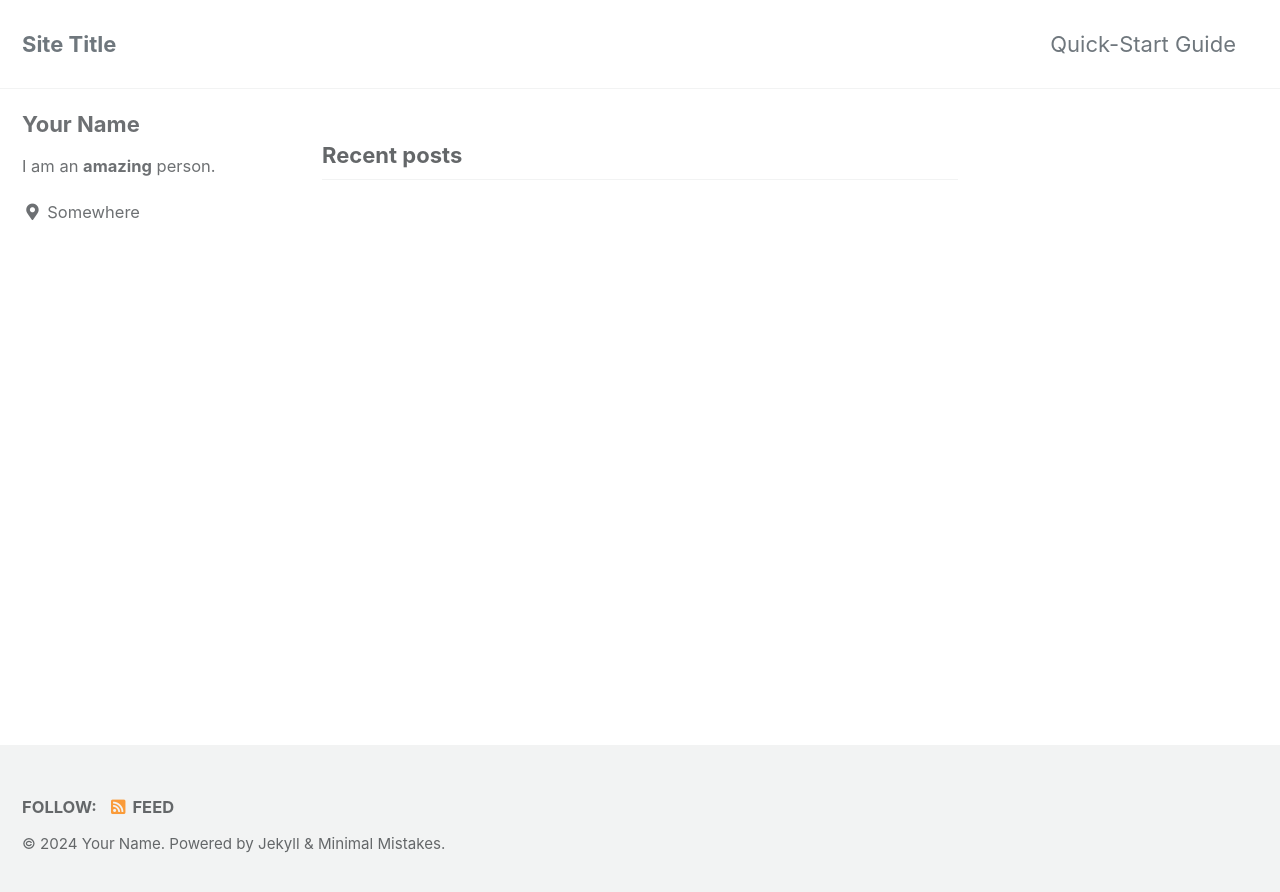
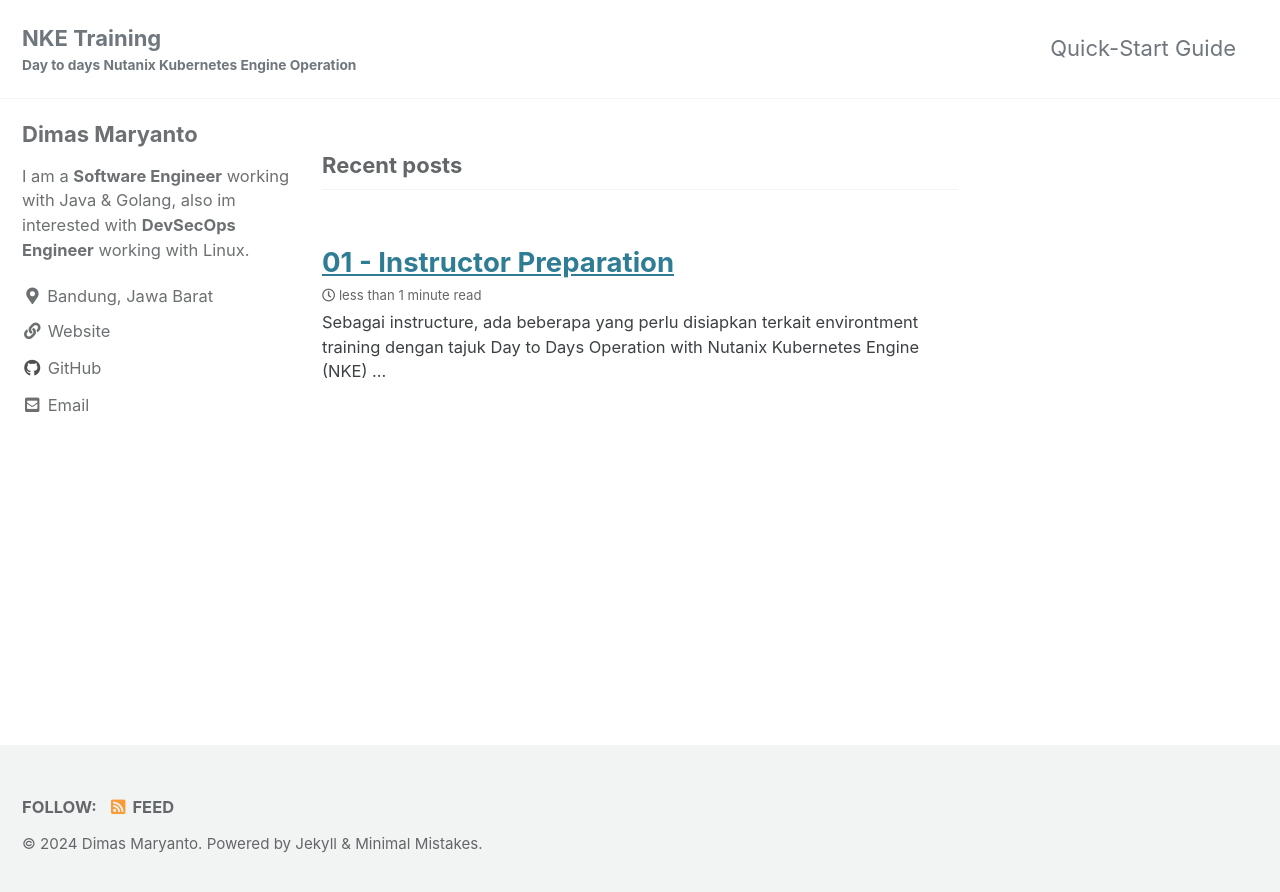
Before and after one commit to dimMaryanto93/nke-days-ops-with-springboot, a Jekyll site: the page built from docs/index.html, in a window 1280 px wide. Shown: the top 892 px of the page. Built offline with Jekyll 4.4.1, drawn with Linux system fonts in a browser that asks for light colours; cached includes are drawn as plain includes; the list of posts is cut into pages by our own code.

```diff
--- a/docs/_config.yml
+++ b/docs/_config.yml
@@ -16,11 +16,11 @@ minimal_mistakes_skin    : "default" # "air", "aqua", "contrast", "dark", "dirt"
 
 # Site Settings
 locale                   : "en-US"
-title                    : "Site Title"
+title                    : "NKE Training"
 title_separator          : "-"
-subtitle                 : # site tagline that appears below site title in masthead
-name                     : "Your Name"
-description              : "An amazing website."
+subtitle                 : "Day to days Nutanix Kubernetes Engine Operation" # site tagline that appears below site title in masthead
+name                     : "Dimas Maryanto"
+description              : "Training Day to days operation with Nutanix Kubernetes Engine (NKE)"
 url                      : # the base hostname & protocol for your site e.g. "https://mmistakes.github.io"
 baseurl                  : "/nke-days-ops-with-springboot" # the subpath of your site, e.g. "/blog"
 repository               : "dimMaryanto93/nke-days-ops-with-springboot" # GitHub username/repo-name e.g. "mmistakes/minimal-mistakes"
@@ -104,52 +104,18 @@ analytics:
 
 # Site Author
 author:
-  name             : "Your Name"
+  name             : "Dimas Maryanto"
   avatar           : # path of avatar image, e.g. "/assets/images/bio-photo.jpg"
-  bio              : "I am an **amazing** person."
-  location         : "Somewhere"
-  email            :
+  bio              : "I am a **Software Engineer** working with Java & Golang, also im interested with **DevSecOps Engineer** working with Linux."
+  location         : "Bandung, Jawa Barat"
+  email            : "dimas.maryanto@nutanix.com"
   links:
-    - label: "Email"
-      icon: "fas fa-fw fa-envelope-square"
-      # url: "mailto:your.name@email.com"
     - label: "Website"
       icon: "fas fa-fw fa-link"
-      # url: "https://your-website.com"
-    - label: "Twitter"
-      icon: "fab fa-fw fa-twitter-square"
-      # url: "https://twitter.com/"
-    - label: "Facebook"
-      icon: "fab fa-fw fa-facebook-square"
-      # url: "https://facebook.com/"
+      url: "https://www.dimas-maryanto.com/profile"
     - label: "GitHub"
       icon: "fab fa-fw fa-github"
-      # url: "https://github.com/"
-    - label: "Instagram"
-      icon: "fab fa-fw fa-instagram"
-      # url: "https://instagram.com/"
-
-# Site Footer
-footer:
-  links:
-    - label: "Twitter"
-      icon: "fab fa-fw fa-twitter-square"
-      # url:
-    - label: "Facebook"
-      icon: "fab fa-fw fa-facebook-square"
-      # url:
-    - label: "GitHub"
-      icon: "fab fa-fw fa-github"
-      # url:
-    - label: "GitLab"
-      icon: "fab fa-fw fa-gitlab"
-      # url:
-    - label: "Bitbucket"
-      icon: "fab fa-fw fa-bitbucket"
-      # url:
-    - label: "Instagram"
-      icon: "fab fa-fw fa-instagram"
-      # url:
+      url: "https://github.com/dimmaryanto93"
 
 
 # Reading Files
@@ -196,7 +162,7 @@ highlighter: rouge
 lsi: false
 excerpt_separator: "\n\n"
 incremental: false
-
+titlecase: false
 
 # Markdown Processing
 kramdown:
@@ -208,6 +174,9 @@ kramdown:
   toc_levels: 1..6
   smart_quotes: lsquo,rsquo,ldquo,rdquo
   enable_coderay: false
+
+gist:
+  noscript: false
 
 
 # Sass/SCSS
@@ -285,6 +254,7 @@ defaults:
       type: posts
     values:
       layout: single
+      classes: wide
       author_profile: true
       read_time: true
       comments: # true
--- /dev/null
+++ b/docs/_posts/2024-03-02-01-instructure-prep.markdown
@@ -0,0 +1,20 @@
+---
+title: "01 - Instructor Preparation"
+date: 2024-03-02T23:08:35+07:00
+catalog_key: preparation
+categories:
+- Nutanix
+- NKE
+refs: []
+image_path: /resources/posts/01-instructure-prep
+gist:
+downloads: []
+---
+
+Sebagai instructure, ada beberapa yang perlu disiapkan terkait environtment training dengan tajuk `Day to Days Operation with Nutanix Kubernetes Engine (NKE)` diantaranya:
+
+- Create image profile (disk image) based on Centos 7
+- Install Nexus OSS for container registry
+- Configure registry for docker image
+- Enable Karbon airgap
+- Enable Nutanix Kubernetes Engine v2.8.0 or latest
```
Also changed, not shown: docs/_drafts/01a-create-disk-image.markdown (added, +13 -0 lines), docs/_drafts/01b-install-nexus-oss.markdown (added, +25 -0 lines), docs/_drafts/01c-enable-nke.markdown (added, +25 -0 lines), docs/_layouts/single.html (+3 -8 lines), docs/minimal-mistakes-jekyll.gemspec, 2 other files.
